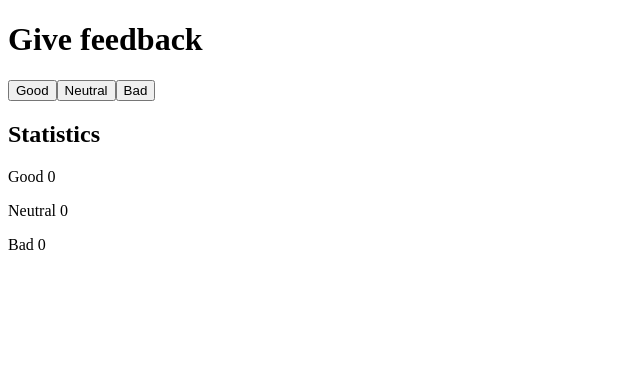
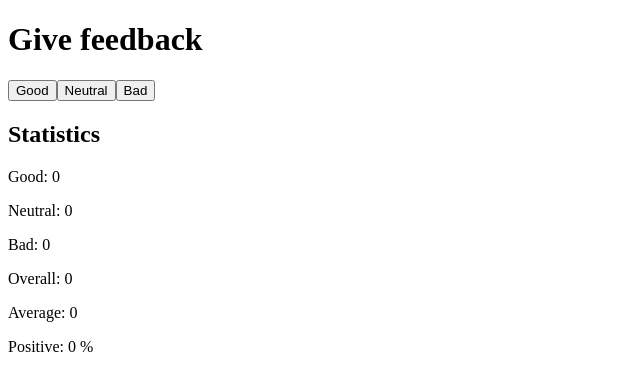
Before and after one commit to RoBizMan/full-stack-open-exercises, a React (Vite) app in the folder Part1/UniCafe/: page / in a window 1280 px wide. Shown: the top 390 px of the page, without its empty margins (0-640 px from the left). Built offline with nearby package versions, Linux system fonts and the light colour scheme.

Commit message:
Complete Exercise 1.7

```diff
--- a/Part1/UniCafe/src/App.jsx
+++ b/Part1/UniCafe/src/App.jsx
@@ -21,13 +21,22 @@ const App = () => {
             </button>
             <h2>Statistics</h2>
             <p>
-                Good {good}
+                Good: {good}
             </p>
             <p>
-                Neutral  {neutral}
+                Neutral:  {neutral}
             </p>
             <p>
-                Bad {bad}
+                Bad: {bad}
+            </p>
+            <p>
+                Overall: {good + neutral + bad}
+            </p>
+            <p>
+                Average: {good + neutral + bad === 0 ? 0 : (good - bad) / (good + neutral + bad)}
+            </p>
+            <p>
+                Positive: {good + neutral + bad === 0 ? 0 : (good / (good + neutral + bad)) * 100} %
             </p>
         </div>
     )
```
